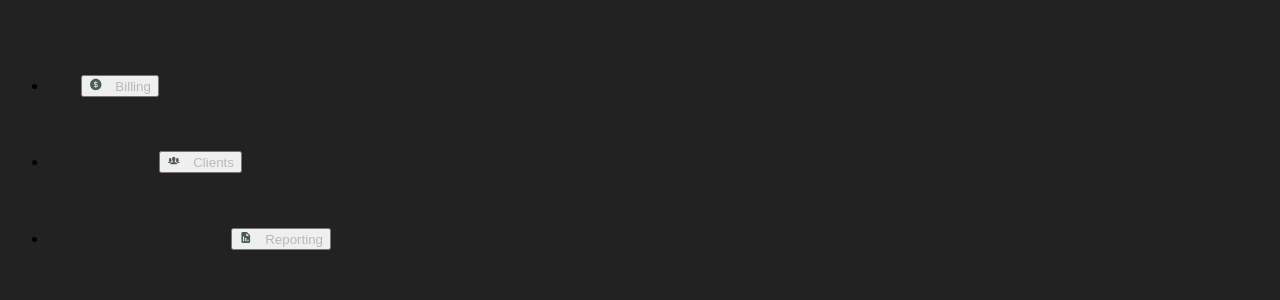
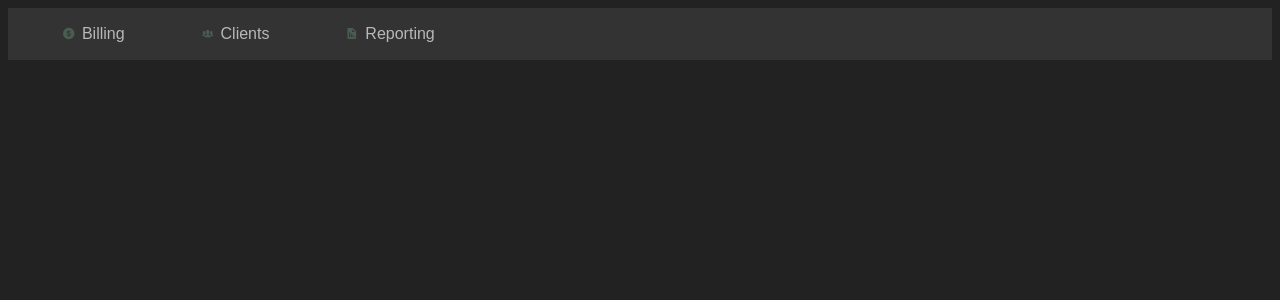
Before and after one commit to Darleanow/InvoiceManager, a Next.js app in the folder frontend/: page / in a window 1280 px wide. Shown: the top 300 px of the page. Built offline with nearby package versions, Linux system fonts and the light colour scheme.

Commit message:
style(Navbar): Add new style & positioning to navbar

```diff
--- a/frontend/app/Assets/components/Navbar/navbar.jsx
+++ b/frontend/app/Assets/components/Navbar/navbar.jsx
@@ -6,25 +6,25 @@ import { BiSolidReport } from "react-icons/bi";
 
 export default function Navbar() {
     return (
-        <div>
-            <nav>
-                <ul>
+        <div className={styles.navbarContainer}>
+            <nav className={styles.navbar}>
+                <ul className={styles.navList}>
                     <li className={styles.navItem}>
-                        <button className={styles.icon_dollar}>
+                        <button className={styles.navButton}>
                             <AiFillDollarCircle className={styles.icon}/>
-                            <span className={styles.navtext}>Billing</span>
+                            <span className={styles.navText}>Billing</span>
                         </button>
                     </li>
                     <li className={styles.navItem}>
-                        <button className={styles.icon_people}>
+                        <button className={styles.navButton}>
                             <IoIosPeople className={styles.icon}/>
-                            <span className={styles.navtext}>Clients</span>
+                            <span className={styles.navText}>Clients</span>
                         </button>
                     </li>
                     <li className={styles.navItem}>
-                        <button className={styles.icon_report}>
+                        <button className={styles.navButton}>
                             <BiSolidReport className={styles.icon}/>
-                            <span className={styles.navtext}>Reporting</span>
+                            <span className={styles.navText}>Reporting</span>
                         </button>
                     </li>
                 </ul>
--- a/frontend/app/Assets/components/Navbar/styles.module.css
+++ b/frontend/app/Assets/components/Navbar/styles.module.css
@@ -1,18 +1,50 @@
+.navbarContainer {
+    background-color: #333;
+    padding: 1rem;
+}
+
+.navbar {
+    display: flex;
+    justify-content: flex-start;
+    align-items: center;
+}
+
+.navList {
+    display: flex;
+    list-style: none;
+    padding: 0;
+    margin: 0;
+}
+
+.navItem {
+    margin: 0 2.5vw;
+}
+
+.navButton {
+    background-color: transparent;
+    border: none;
+    color: white;
+    display: flex;
+    align-items: center;
+    cursor: pointer;
+    transition: color 0.3s ease;
+}
+
+.navButton:hover {
+    color: #FFD700;
+}
+
 .icon {
     width: 1.058vw;
     height: 1.629vh;
     color: #4B5C51;
 }
 
-
-
-.navButton:hover {
-    background-color: #E29C23;
+.navText {
+    color: #B8B8B8;
+    margin-left: 0.5vw;
+    font-size: 1rem;
 }
-
-.navtext {
-    color: #B8B8B8;
-    margin-left: 1vw; }
 
 .icon_dollar {
     margin-left: 2.579vw;
```
